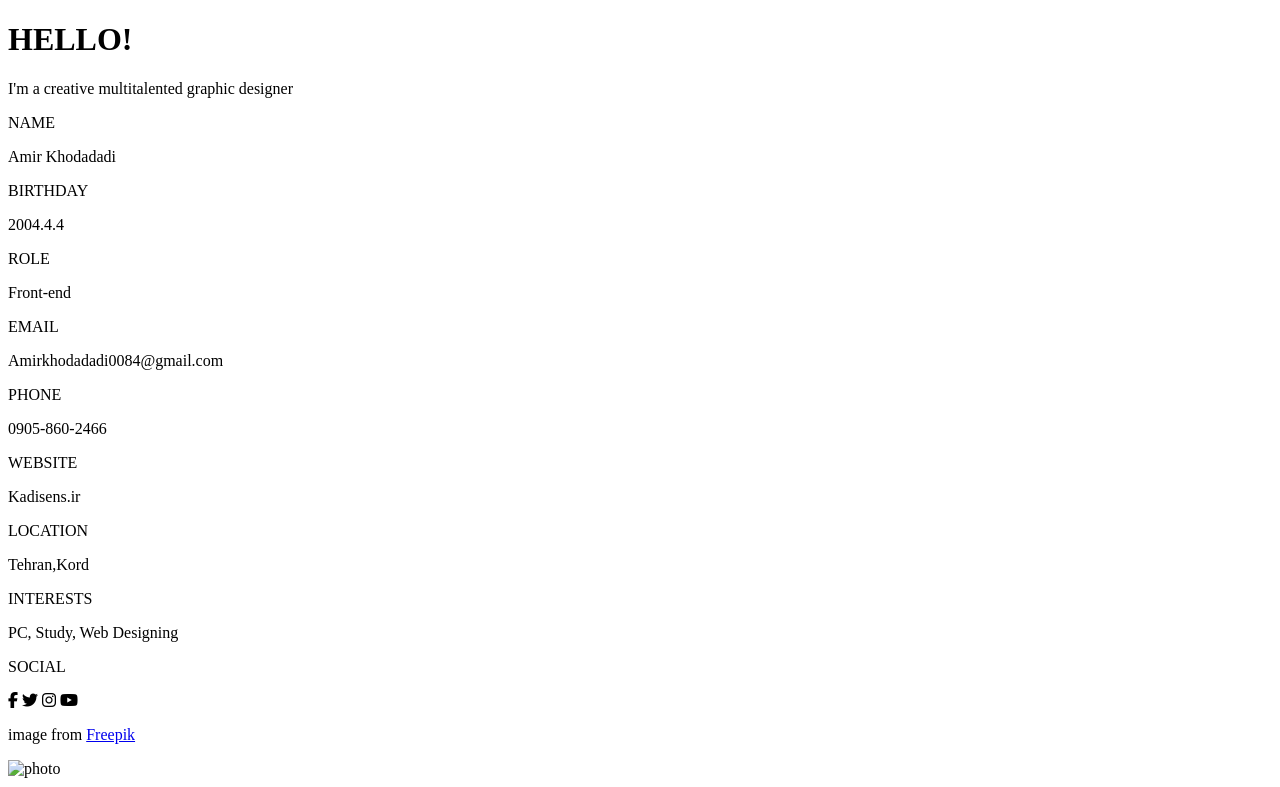
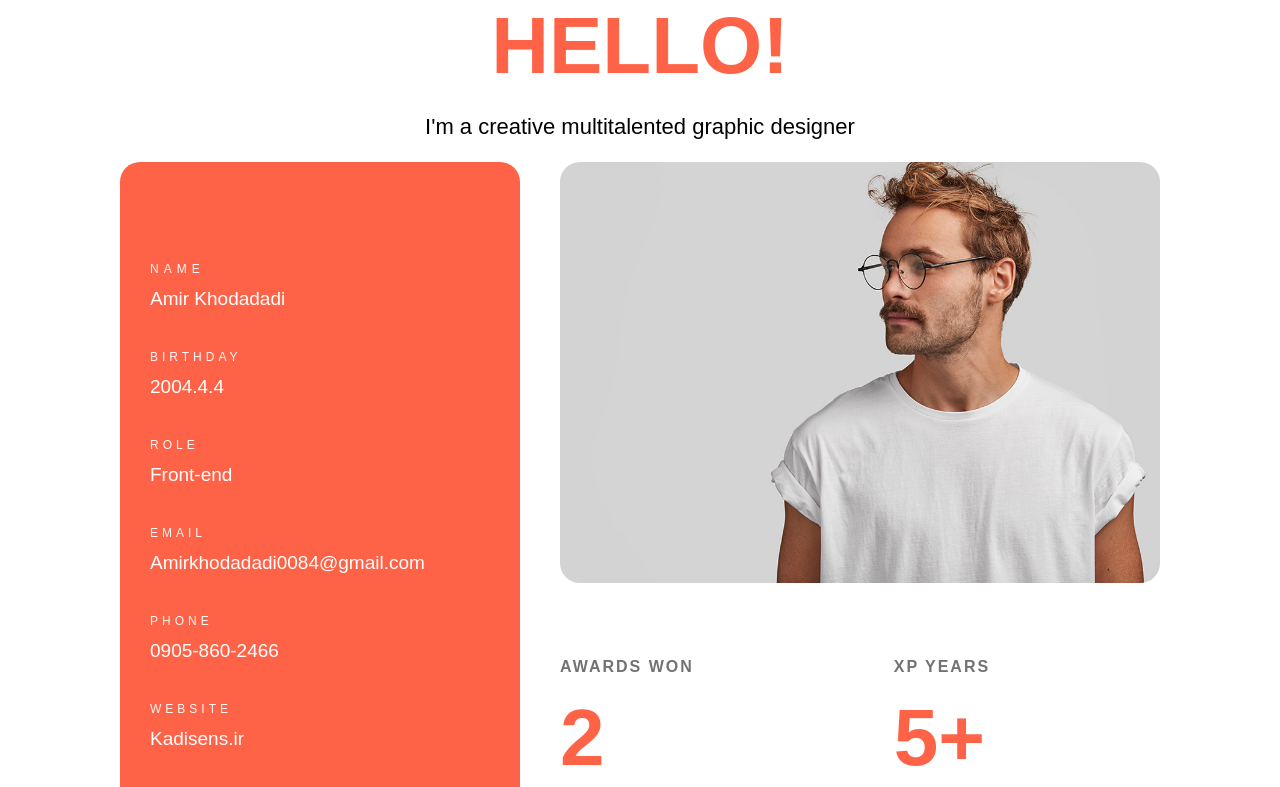
Before and after one commit to amirkh84/CV-Profile, a plain HTML site: page index.html in a window 1280 px wide. Shown: the top 787 px of the page. Drawn offline with Linux system fonts and the light colour scheme; the site is published under a folder, as on GitHub Pages, so addresses that start at the root find nothing.

Commit message:
fix style link problem

```diff
--- a/index.html
+++ b/index.html
@@ -5,7 +5,7 @@
     <meta http-equiv="X-UA-Compatible" content="IE=edge">
     <meta name="viewport" content="width=device-width, initial-scale=1.0">
     <title>amir</title>
-    <link rel="stylesheet" href="/style.css">
+    <link rel="stylesheet" href="style.css">
 </head>
 <body>
     <div class="holder">
@@ -41,7 +41,7 @@
                 <p class="texts3">image from <a href="#" class="flink">Freepik</a></p>
             </div>
             <div class="img">
-                <img src="/ghghhgh.jpg" alt="photo">
+                <img src="ghghhgh.jpg" alt="photo">
                 <div class="nums">
                     <section class="dtext">
                         <section class="won">
```
